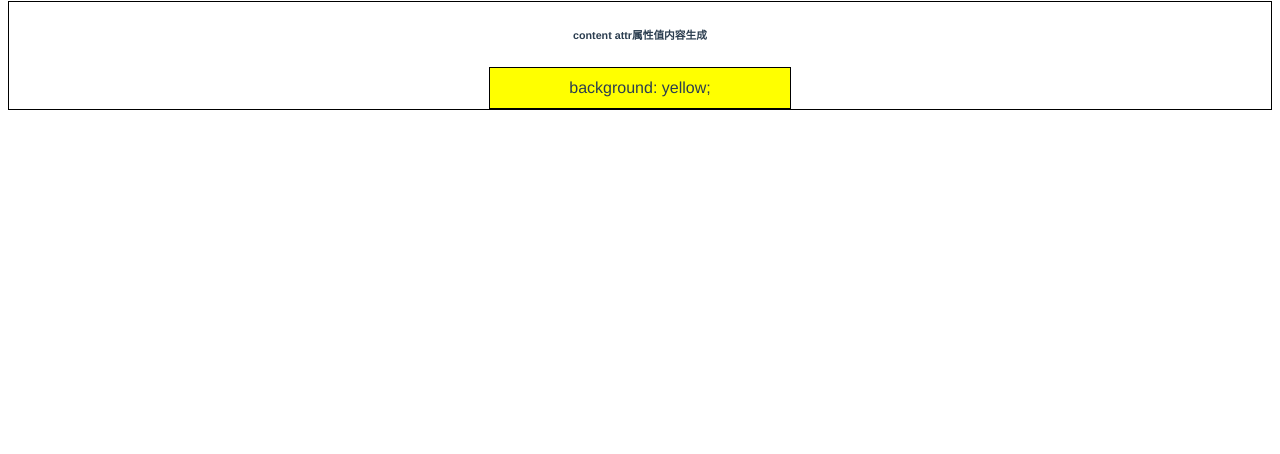
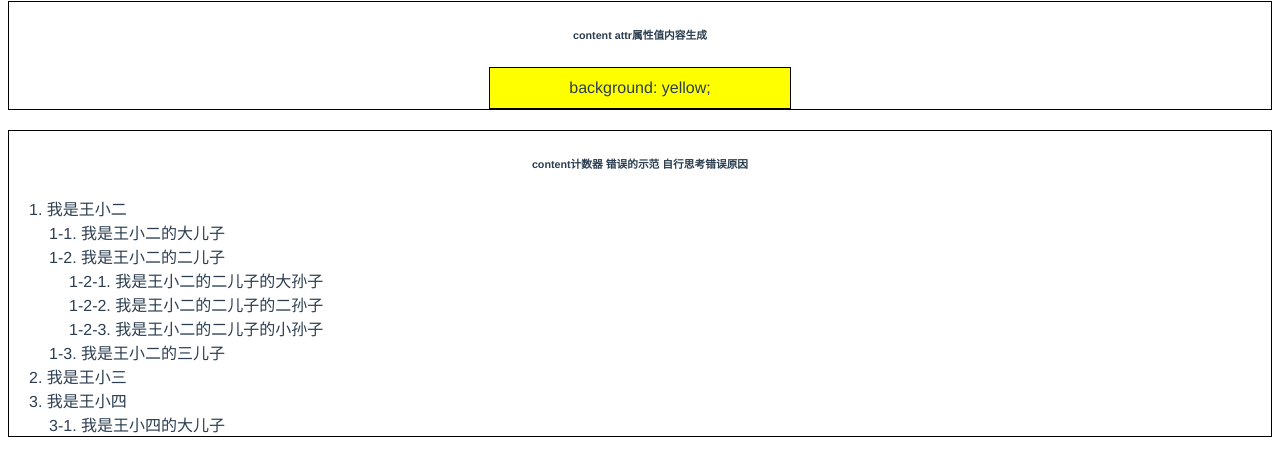
Before and after one commit to ZHKO1/cssworld, a Vue app in the folder example/: page /#/part2 in a window 1280 px wide. Shown: the part 2599-3053 px from the top of the page. Before the commit the page ends 2729 px from the top, so only its background shows below. Built offline with nearby package versions, Linux system fonts and the light colour scheme.

Commit message:
完成4.1 content

```diff
--- a/example/src/components/part2.vue
+++ b/example/src/components/part2.vue
@@ -79,6 +79,27 @@
     <div class="container type9">
       <h6>content attr属性值内容生成</h6>
       <div style="background: yellow"></div>
+    </div>
+    <div class="container type10">
+      <h6 style="text-align: center">content计数器 错误的示范 自行思考错误原因</h6>
+      <div class="reset">
+        <div class="counter">我是王小二</div>
+        <div class="reset">
+          <div class="counter">我是王小二的大儿子</div>
+          <div class="counter">我是王小二的二儿子</div>
+          <div class="reset">
+            <div class="counter">我是王小二的二儿子的大孙子</div>
+            <div class="counter">我是王小二的二儿子的二孙子</div>
+            <div class="counter">我是王小二的二儿子的小孙子</div>
+          </div>
+          <div class="counter">我是王小二的三儿子</div>
+        </div>
+        <div class="counter">我是王小三</div>
+        <div class="counter">我是王小四</div>
+        <div class="reset">
+          <div class="counter">我是王小四的大儿子</div>
+        </div>
+      </div>
     </div>
   </div>
 </template>
@@ -284,5 +305,16 @@
       }
     }
   }
+  .type10{
+    text-align:left;
+    .reset {
+      padding-left: 20px;
+      counter-reset: wangxiaoer;
+    }
+    .counter:before {
+      content: counters(wangxiaoer, '-') '. ';
+      counter-increment: wangxiaoer;
+    }
+  }
 
 </style>
```
Also changed, not shown: 1 other file (tests, documents, lock files or other folders).
